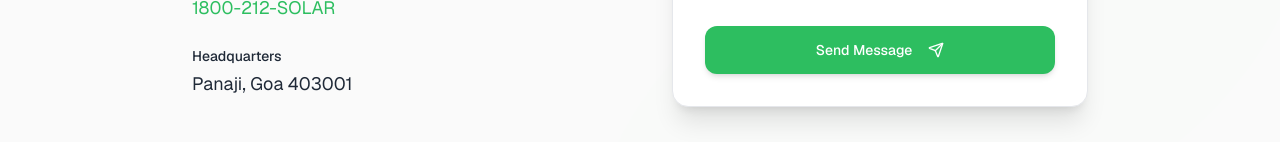
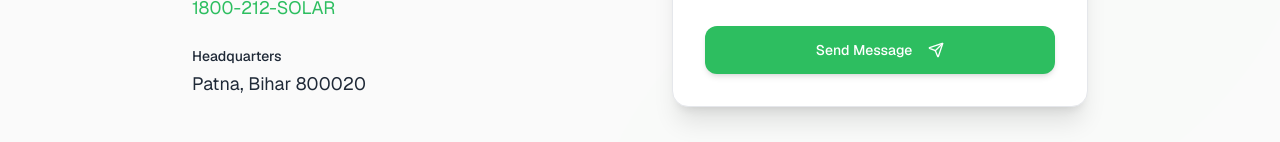
Before and after one commit to Nandannflp/solvire, a Next.js app: page /contact in a window 1280 px wide. Shown: the part 592-734 px from the top of the page. Built offline with nearby package versions, Linux system fonts and the light colour scheme; a web font is replaced by a local one.

Commit message:
fix: change regions from Goa to Bihar across all components

```diff
--- a/src/app/contact/page.tsx
+++ b/src/app/contact/page.tsx
@@ -60,7 +60,7 @@ export default function ContactPage() {
               </div>
               <div>
                 <h3 className="text-foreground font-medium text-sm mb-1">Headquarters</h3>
-                <p className="text-textSecondary text-lg">Panaji, Goa 403001</p>
+                <p className="text-textSecondary text-lg">Patna, Bihar 800020</p>
               </div>
             </div>
           </div>
--- a/src/components/layout/Footer.tsx
+++ b/src/components/layout/Footer.tsx
@@ -45,7 +45,7 @@ export function Footer() {
               <li>
                 <div className="flex items-start gap-3 text-white/80 text-sm">
                   <MapPin className="w-4 h-4 mt-0.5 shrink-0" />
-                  <span>Panaji, Goa 403001</span>
+                  <span>Patna, Bihar 800020</span>
                 </div>
               </li>
             </ul>
--- a/src/components/sections/CalculatorSection.tsx
+++ b/src/components/sections/CalculatorSection.tsx
@@ -8,7 +8,7 @@ export function CalculatorSection() {
   const [bill, setBill] = useState<string>("");
   const [area, setArea] = useState<string>("");
   const [areaUnit, setAreaUnit] = useState<"sqft" | "sqm">("sqft");
-  const [stateLocation, setStateLocation] = useState<string>("Goa");
+  const [stateLocation, setStateLocation] = useState<string>("Bihar");
 
   // Calculated State
   const [systemSize, setSystemSize] = useState<number>(0);
@@ -32,7 +32,7 @@ export function CalculatorSection() {
       // Energy (kWh/year) = A * Efficiency * G_T * PR
       // G_T ~ 1825 kWh/m2/yr (approx 5 hours peak sun * 365), PR = 0.75
       const gtMap: Record<string, number> = {
-        "Goa": 1825,
+        "Bihar": 1825,
         "Maharashtra": 1850,
         "Gujarat": 1900,
         "Karnataka": 1800,
@@ -170,7 +170,7 @@ export function CalculatorSection() {
                   onChange={(e) => setStateLocation(e.target.value)}
                   className="w-full px-4 py-3 rounded-xl bg-white border border-border text-foreground focus:border-primary focus:ring-1 focus:ring-primary outline-none transition-colors shadow-sm [&>option]:bg-white"
                 >
-                  <option value="Goa">Goa</option>
+                  <option value="Bihar">Bihar</option>
                   <option value="Maharashtra">Maharashtra</option>
                   <option value="Gujarat">Gujarat</option>
                   <option value="Karnataka">Karnataka</option>
--- a/src/components/sections/ServiceAreasSection.tsx
+++ b/src/components/sections/ServiceAreasSection.tsx
@@ -19,7 +19,7 @@ export function ServiceAreasSection() {
             Proudly Powering Our Region
           </h2>
           <p className="text-textSecondary leading-relaxed mb-8">
-            As the premier verified solar network, Solvire is committed to accelerating the transition to clean, reliable energy across our core operational zones. We deliver end-to-end solar infrastructure and uncompromising maintenance to homes, businesses, and industrial facilities in <strong>Goa</strong>, <strong>Panaji</strong>, <strong>Madgaon</strong>, and <strong>Marcel</strong>.
+            As the premier verified solar network, Solvire is committed to accelerating the transition to clean, reliable energy across our core operational zones. We deliver end-to-end solar infrastructure and uncompromising maintenance to homes, businesses, and industrial facilities in <strong>Bihar</strong>, <strong>Patna</strong>, <strong>Gaya</strong>, and <strong>Muzaffarpur</strong>.
           </p>
         </motion.div>
       </div>
```
